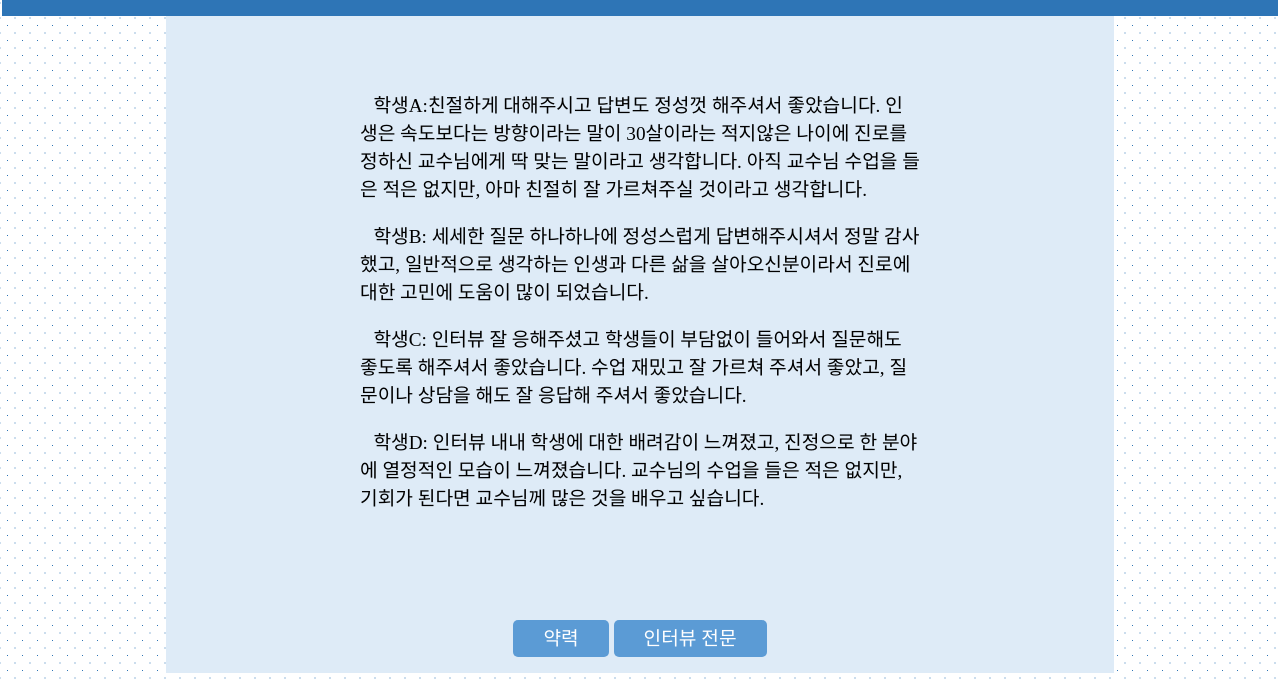
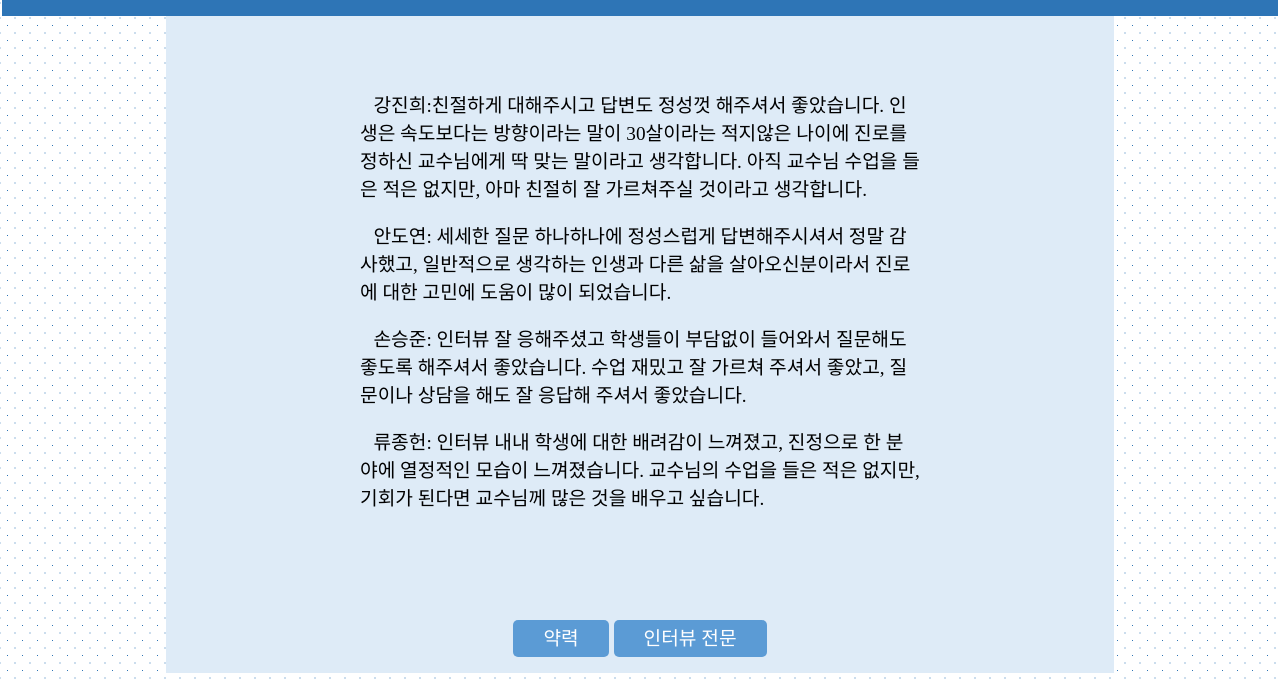
Before and after one commit to ltlapy/2023_cheonghaejin, a plain HTML site: page index.html in a window 1280 px wide. Shown: the part 267-948 px from the top of the page. Drawn offline with Linux system fonts and the light colour scheme; a web font is replaced by a local one.

Commit message:
인터뷰 구성 수정 / 감상 실명화

```diff
--- a/index.html
+++ b/index.html
@@ -27,20 +27,20 @@
     <div class="body">
       <div class="description narrow_text">
         <p>
-          학생A:친절하게 대해주시고 답변도 정성껏 해주셔서 좋았습니다.
+          강진희:친절하게 대해주시고 답변도 정성껏 해주셔서 좋았습니다.
           인생은 속도보다는 방향이라는 말이 30살이라는 적지않은 나이에 진로를 정하신 교수님에게 딱 맞는 말이라고 생각합니다.
           아직 교수님 수업을 들은 적은 없지만, 아마 친절히 잘 가르쳐주실 것이라고 생각합니다.
         </p>
         <p>
-          학생B: 세세한 질문 하나하나에 정성스럽게 답변해주시셔서 정말 감사했고,
+          안도연: 세세한 질문 하나하나에 정성스럽게 답변해주시셔서 정말 감사했고,
           일반적으로 생각하는 인생과 다른 삶을 살아오신분이라서 진로에 대한 고민에 도움이 많이 되었습니다.
         </p>
         <p>
-          학생C: 인터뷰 잘 응해주셨고 학생들이 부담없이 들어와서 질문해도 좋도록 해주셔서 좋았습니다.
+          손승준: 인터뷰 잘 응해주셨고 학생들이 부담없이 들어와서 질문해도 좋도록 해주셔서 좋았습니다.
           수업 재밌고 잘 가르쳐 주셔서 좋았고, 질문이나 상담을 해도 잘 응답해 주셔서 좋았습니다.
         </p>
         <p>
-          학생D: 인터뷰 내내 학생에 대한 배려감이 느껴졌고, 진정으로 한 분야에 열정적인 모습이 느껴졌습니다.
+          류종헌: 인터뷰 내내 학생에 대한 배려감이 느껴졌고, 진정으로 한 분야에 열정적인 모습이 느껴졌습니다.
           교수님의 수업을 들은 적은 없지만, 기회가 된다면 교수님께 많은 것을 배우고 싶습니다.
         </p>
 
```
Also changed, not shown: interview.html (+0 -11 lines).
